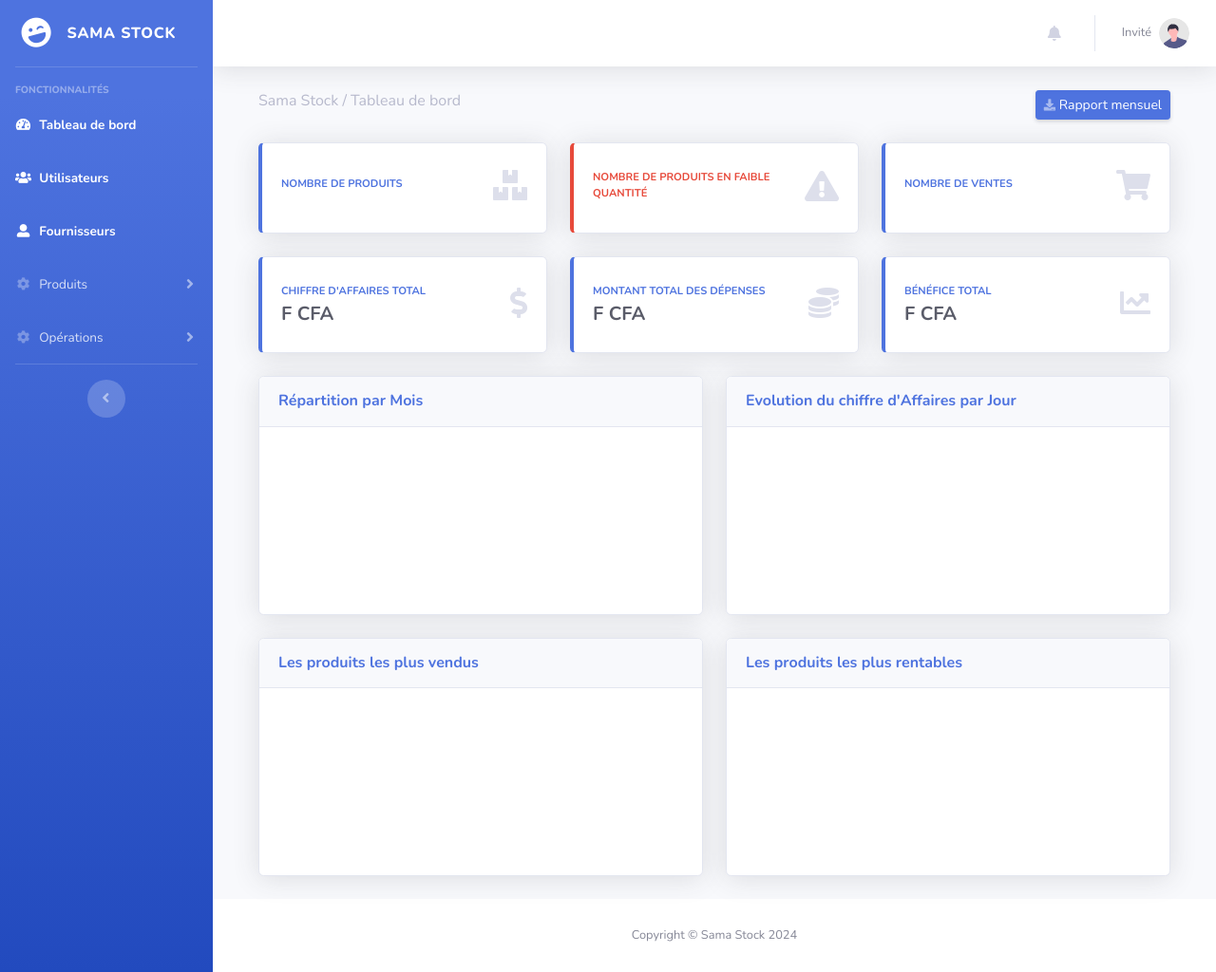
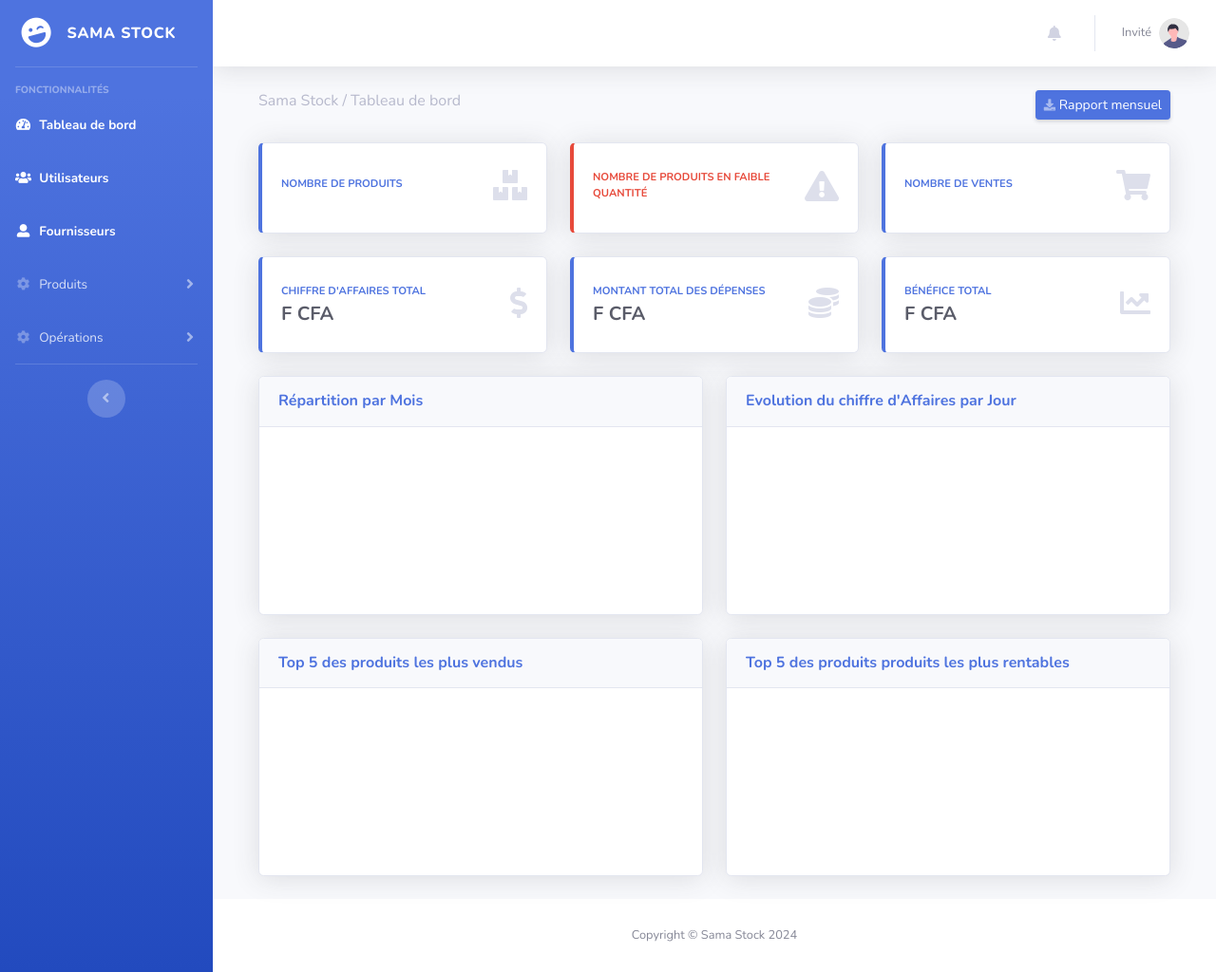
Before and after one commit to tokosel/gestiondestock, a Python web app: template templates/index.html in a window 1280 px wide. Shown: the whole page at 95% size. Run offline with Jinja, Linux system fonts and the light colour scheme; the template is opened without the code that fills it, so the values that code supplies are empty; a map, chart or similar area stays blank; some libraries are stand-ins or nearby versions.

Commit message:
Déploiement

```diff
--- a/templates/index.html
+++ b/templates/index.html
@@ -168,7 +168,7 @@
         <div class="col-xl-6 col-lg-6">
             <div class="card shadow mb-4">
                 <div class="card-header py-3">
-                    <h6 class="m-0 font-weight-bold text-primary">Les produits les plus vendus</h6>
+                    <h6 class="m-0 font-weight-bold text-primary">Top 5 des produits les plus vendus</h6>
                 </div>
                 <div class="card-body">
                     <canvas id="topSellingProductsChart"></canvas>
@@ -180,7 +180,7 @@
         <div class="col-xl-6 col-lg-6">
             <div class="card shadow mb-4">
                 <div class="card-header py-3">
-                    <h6 class="m-0 font-weight-bold text-primary">Les produits les plus rentables</h6>
+                    <h6 class="m-0 font-weight-bold text-primary">Top 5 des produits produits les plus rentables</h6>
                 </div>
                 <div class="card-body">
                     <canvas id="topProfitableProductsChart"></canvas>
```
